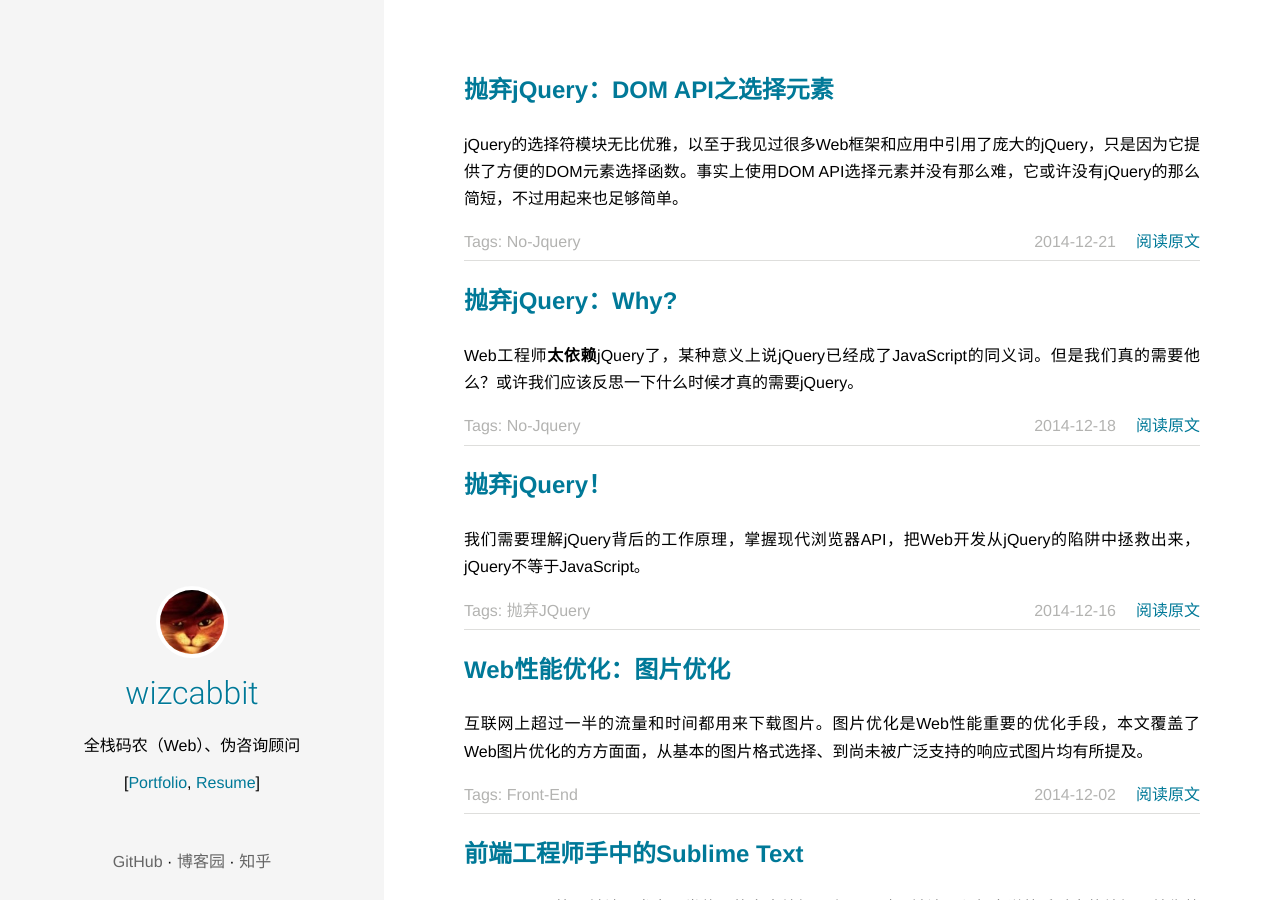
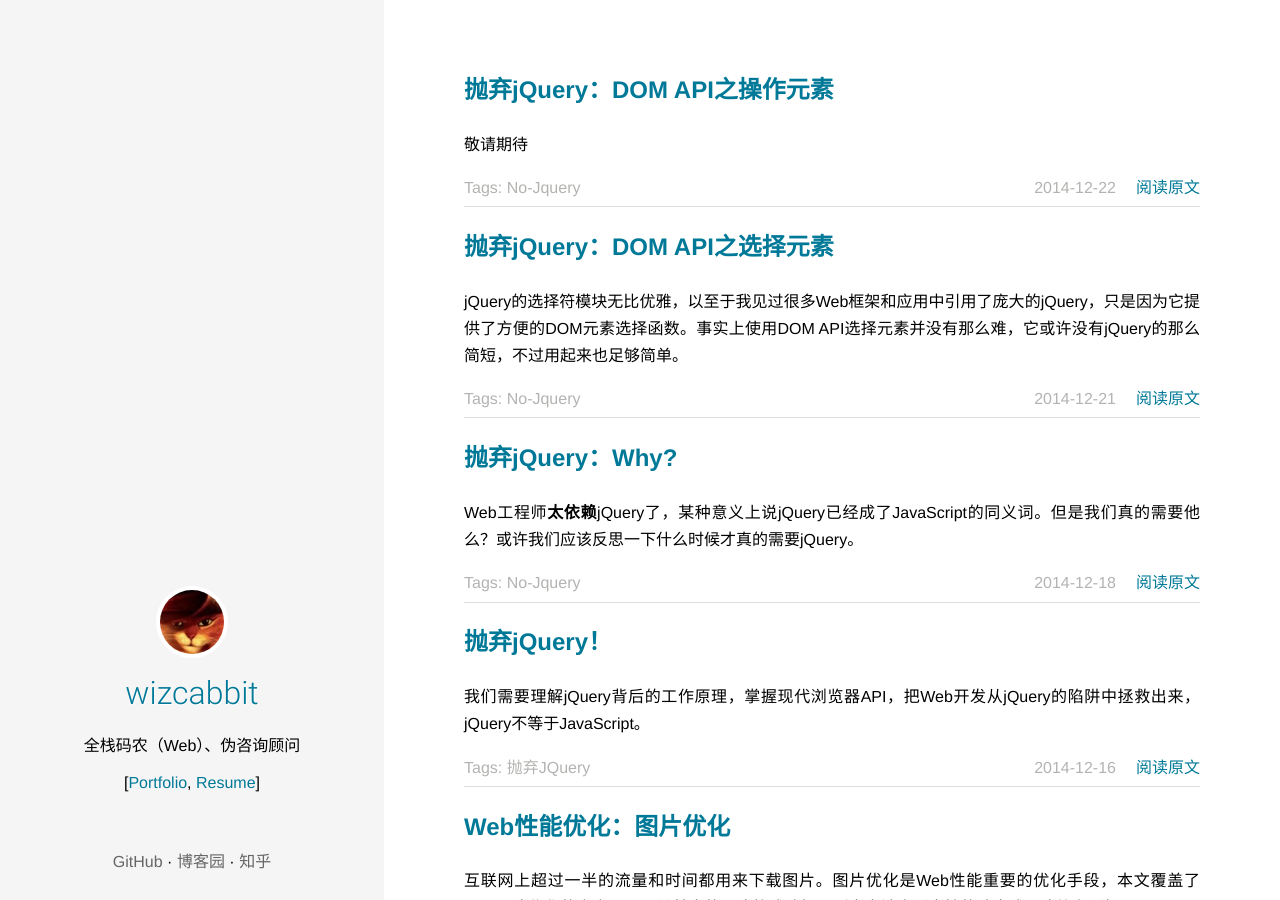
Before and after one commit to wizcabbit/blog.cabbit.me, a Jekyll site: the page built from index.html, in a window 1280 px wide and 900 px high. Built offline with Jekyll 4.4.1, drawn with Linux system fonts in a browser that asks for light colours; Markdown is read by kramdown in place of the engine named in the settings.

```diff
--- /dev/null
+++ b/_posts/you-dont-need-jquery/2014-12-22-manipulation.md
@@ -0,0 +1,10 @@
+---
+layout: "nojquery"
+title: 抛弃jQuery：DOM API之操作元素
+description: 敬请期待
+keywords:
+categories: no-jquery
+permalink: /you-dont-need-jquery/manipulation
+---
+
+敬请期待
--- a/css/nojquery.css
+++ b/css/nojquery.css
@@ -138,6 +138,9 @@
   color: #333;
   margin: 0;
   padding: 10px 10px 10px 15px;
+}
+#main-wrapper blockquote p {
+  margin: 5px;
 }
 #main-wrapper a, #footer-wrapper a {
   color: #007998;
```
Also changed, not shown: _posts/you-dont-need-jquery/2014-12-21-selector.md (+1 -1 lines), images/2014-12-18-nojquery/jquery-t-shirt.jpg (added).
